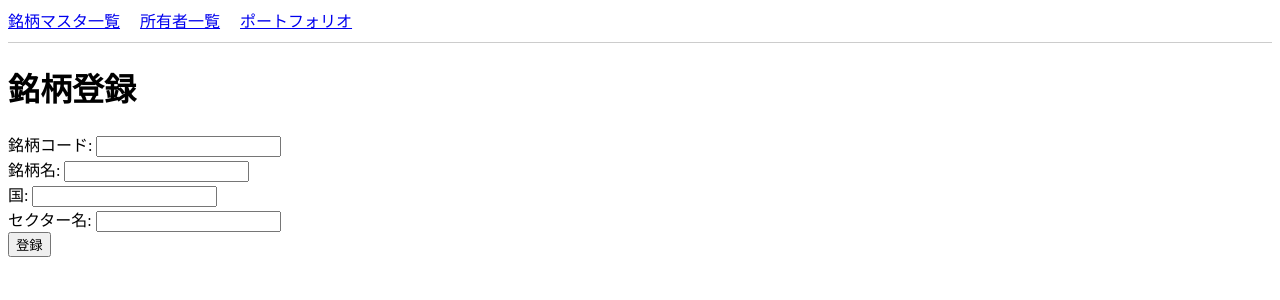
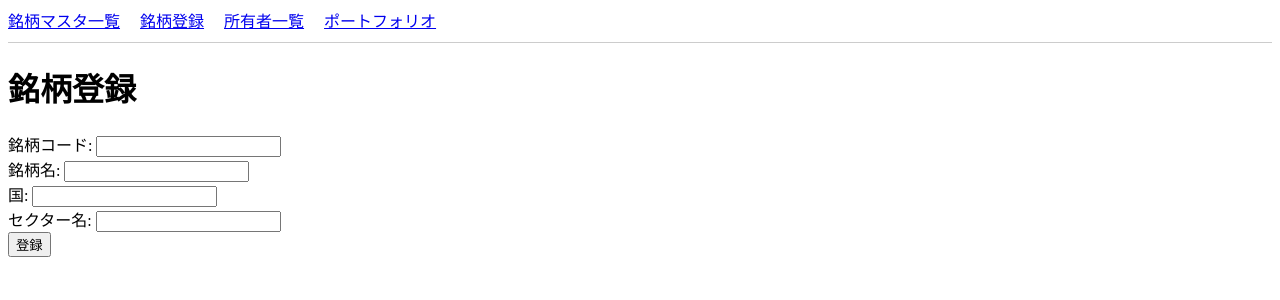
Before and after one commit to ijikeman/KabuKanri_App, a Spring app: page /stockRegister in a window 1280 px wide. Shown: the top 300 px of the page. Run offline with Thymeleaf, Linux system fonts and the light colour scheme; the template is opened without the code that fills it, so the values that code supplies are empty.

Commit message:
feat: Add stock registration page link
Adds a link to the stock registration page in the navigation bar of all relevant pages to make the feature accessible.

```diff
--- a/modules/web/src/main/resources/templates/broker.html
+++ b/modules/web/src/main/resources/templates/broker.html
@@ -7,6 +7,7 @@
 <body>
     <div style="display: flex; gap: 20px; border-bottom: 1px solid #ccc; padding-bottom: 10px; margin-bottom: 20px;">
         <a href="/stock">銘柄マスタ一覧</a>
+        <a href="/stock/register">銘柄登録</a>
         <a href="/owner">所有者一覧</a>
         <a href="/holdings">ポートフォリオ</a>
     </div>
--- a/modules/web/src/main/resources/templates/buy_form.html
+++ b/modules/web/src/main/resources/templates/buy_form.html
@@ -6,6 +6,7 @@
 <body>
     <div style="display: flex; gap: 20px; border-bottom: 1px solid #ccc; padding-bottom: 10px; margin-bottom: 20px;">
         <a href="/stock">銘柄マスタ一覧</a>
+        <a href="/stock/register">銘柄登録</a>
         <a href="/owner">所有者一覧</a>
         <a href="/holdings">ポートフォリオ</a>
     </div>
--- a/modules/web/src/main/resources/templates/holdings.html
+++ b/modules/web/src/main/resources/templates/holdings.html
@@ -6,6 +6,7 @@
 <body>
     <div style="display: flex; gap: 20px; border-bottom: 1px solid #ccc; padding-bottom: 10px; margin-bottom: 20px;">
         <a href="/stock">銘柄マスタ一覧</a>
+        <a href="/stock/register">銘柄登録</a>
         <a href="/owner">所有者一覧</a>
         <a href="/holdings">ポートフォリオ</a>
     </div>
--- a/modules/web/src/main/resources/templates/owner.html
+++ b/modules/web/src/main/resources/templates/owner.html
@@ -7,6 +7,7 @@
     <body>
         <div style="display: flex; gap: 20px; border-bottom: 1px solid #ccc; padding-bottom: 10px; margin-bottom: 20px;">
             <a href="/stock">銘柄マスタ一覧</a>
+        <a href="/stock/register">銘柄登録</a>
             <a href="/owner">所有者一覧</a>
             <a href="/holdings">ポートフォリオ</a>
         </div>
--- a/modules/web/src/main/resources/templates/sector.html
+++ b/modules/web/src/main/resources/templates/sector.html
@@ -7,6 +7,7 @@
 <body>
     <div style="display: flex; gap: 20px; border-bottom: 1px solid #ccc; padding-bottom: 10px; margin-bottom: 20px;">
         <a href="/stock">銘柄マスタ一覧</a>
+        <a href="/stock/register">銘柄登録</a>
         <a href="/owner">所有者一覧</a>
         <a href="/holdings">ポートフォリオ</a>
     </div>
--- a/modules/web/src/main/resources/templates/sell_form.html
+++ b/modules/web/src/main/resources/templates/sell_form.html
@@ -6,6 +6,7 @@
 <body>
     <div style="display: flex; gap: 20px; border-bottom: 1px solid #ccc; padding-bottom: 10px; margin-bottom: 20px;">
         <a href="/stock">銘柄マスタ一覧</a>
+        <a href="/stock/register">銘柄登録</a>
         <a href="/owner">所有者一覧</a>
         <a href="/holdings">ポートフォリオ</a>
     </div>
--- a/modules/web/src/main/resources/templates/stock.html
+++ b/modules/web/src/main/resources/templates/stock.html
@@ -6,6 +6,7 @@
 <body>
     <div style="display: flex; gap: 20px; border-bottom: 1px solid #ccc; padding-bottom: 10px; margin-bottom: 20px;">
         <a href="/stock">銘柄マスタ一覧</a>
+        <a href="/stock/register">銘柄登録</a>
         <a href="/owner">所有者一覧</a>
         <a href="/holdings">ポートフォリオ</a>
     </div>
--- a/modules/web/src/main/resources/templates/stockRegister.html
+++ b/modules/web/src/main/resources/templates/stockRegister.html
@@ -7,6 +7,7 @@
     <body>
         <div style="display: flex; gap: 20px; border-bottom: 1px solid #ccc; padding-bottom: 10px; margin-bottom: 20px;">
             <a href="/stock">銘柄マスタ一覧</a>
+        <a href="/stock/register">銘柄登録</a>
             <a href="/owner">所有者一覧</a>
             <a href="/holdings">ポートフォリオ</a>
         </div>
```
